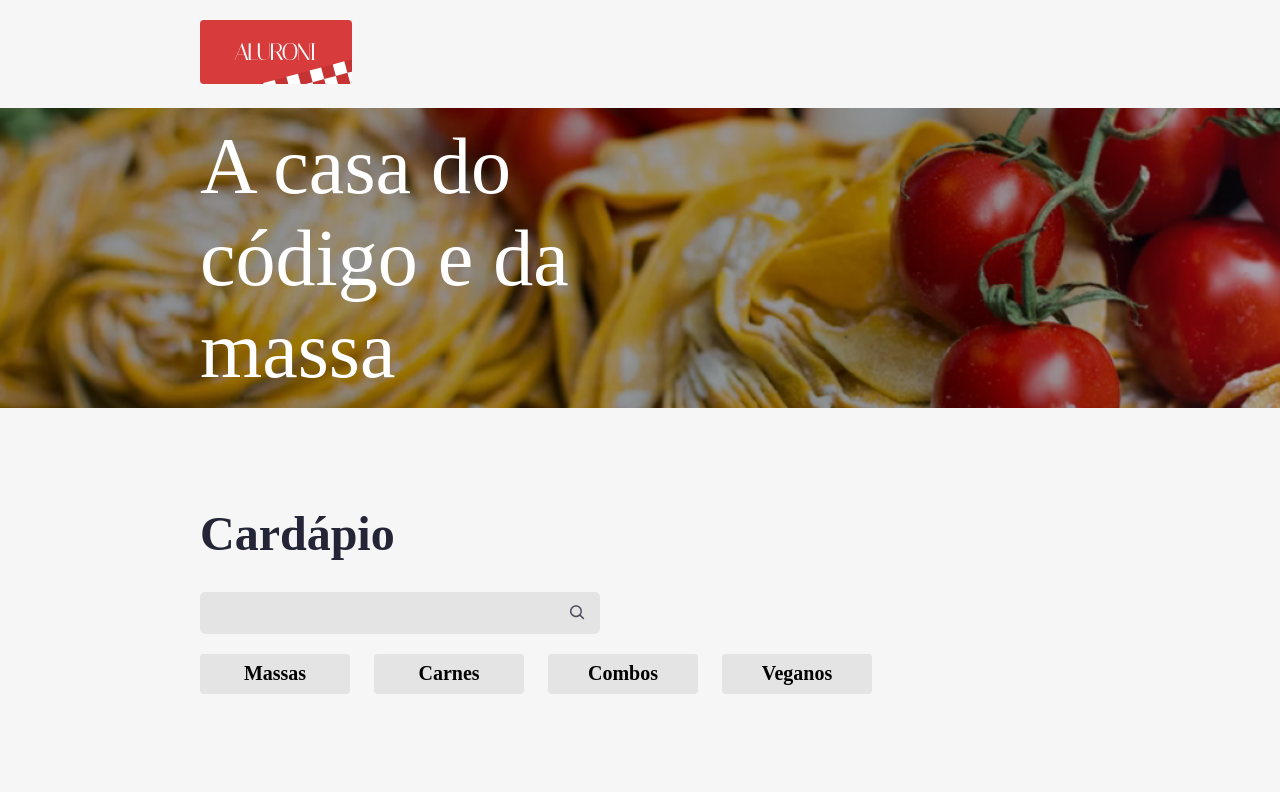
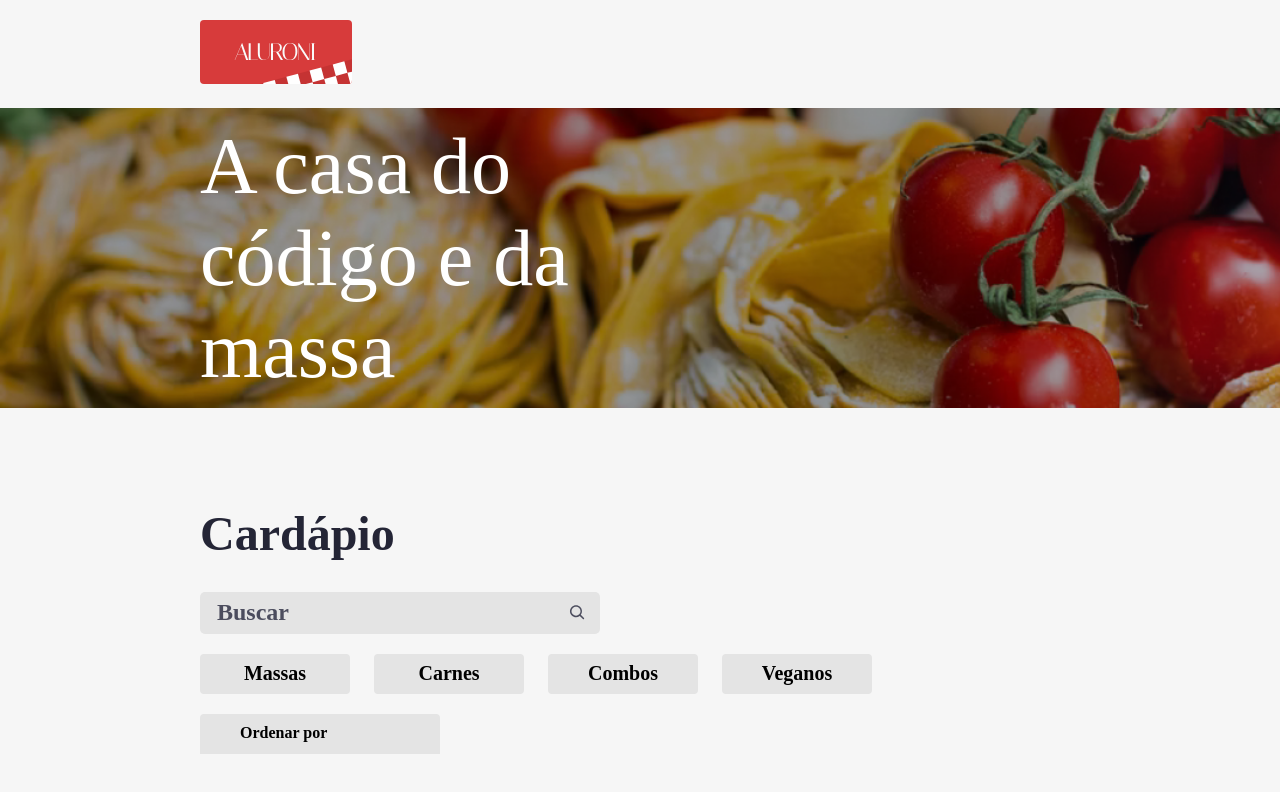
Before and after one commit to brunorochadelima/aluroni, a React (Vite) app: page / in a window 1280 px wide. Shown: the top 792 px of the page. Built offline with nearby package versions, Linux system fonts and the light colour scheme; a web font is replaced by a local one.

Commit message:
Criando o ordenador

```diff
--- a/src/pages/Cardapio/Cardapio.module.scss
+++ b/src/pages/Cardapio/Cardapio.module.scss
@@ -55,4 +55,12 @@
     font-size: 3rem;
     margin-bottom: 30px;
   }
+  &__filtros {
+    align-items: center;
+    display: flex;
+    flex-wrap: wrap;
+    justify-content: space-between;
+    margin-bottom: 30px;
+    width: 100%;
+  }
 }
--- /dev/null
+++ b/src/pages/Cardapio/Ordenador/Index.tsx
@@ -0,0 +1,17 @@
+import styles from "../Ordenador/Ordenador.module.scss";
+import opcoes from "./opcoes.json";
+
+import React from "react";
+
+export default function Ordenador() {
+  return (
+    <button className={styles.ordenador}>
+      <span>Ordenar por</span>
+      <div className={styles.ordenador__options}>
+        {opcoes.map((opcao) => (
+          <div className={styles.ordenador__option} key={opcao.value}>{opcao.nome}</div>
+        ))}
+      </div>
+    </button>
+  );
+}
--- /dev/null
+++ b/src/pages/Cardapio/Ordenador/Ordenador.module.scss
@@ -0,0 +1,49 @@
+@import "../../../styles/variaveis.scss";
+
+.ordenador {
+  align-items: center;
+  background-color: $grey;
+  border: none;
+  border-top-left-radius: 4px;
+  border-top-right-radius: 4px;
+  display: flex;
+  font-size: 1rem;
+  font-weight: bold;
+  height: 40px;
+  justify-content: space-between;
+  min-width: 240px;
+  padding: 0 40px;
+  position: relative;
+  &--ativo {
+    background-color: $blue;
+    color: white;
+  }
+  &__options {
+    display: none;
+    position: absolute;
+    left: 0;
+    flex-direction: column;
+    top: 100%;
+    width: 100%;
+    &--ativo {
+      display: flex;
+    }
+  }
+  &__option {
+    align-items: center;
+    background-color: $grey;
+    border-top: 2px solid $light-grey;
+    box-sizing: border-box;
+    color: $black;
+    display: flex;
+    height: 40px;
+    justify-content: center;
+    width: inherit;
+    &:hover,
+    &--ativo {
+      background-color: $blue;
+      cursor: pointer;
+      color: white;
+    }
+  }
+}
--- /dev/null
+++ b/src/pages/Cardapio/Ordenador/opcoes.json
@@ -0,0 +1,18 @@
+[
+  {
+    "nome": "",
+    "value": ""
+  },
+  {
+    "nome": "Porção",
+    "value": "porcao"
+  },
+  {
+    "nome": "Qtd. pessoas",
+    "value": "qtd_pessoas"
+  },
+  {
+    "nome": "Preço",
+    "value": "preco"
+  }
+]
--- a/src/pages/Cardapio/buscador/index.tsx
+++ b/src/pages/Cardapio/buscador/index.tsx
@@ -13,6 +13,7 @@
       <input
         value={busca}
         onChange={(evento) => setBusca(evento.target.value)}
+        placeholder="Buscar"
       />
       <CgSearch size={20} color="#4C4D5E" />
     </div>
--- a/src/pages/Cardapio/index.tsx
+++ b/src/pages/Cardapio/index.tsx
@@ -1,12 +1,13 @@
 import React from "react";
 import styles from "./Cardapio.module.scss";
 import logo from "../../assets/logo.svg";
-import Buscador from "./buscador";
+import Buscador from "./Buscador";
 import Filtros from "./Filtros";
+import Ordenador from "./Ordenador/Index";
 
 function Cardapio() {
   const [busca, setBusca] = React.useState("");
-  const [filtro, setFiltro] = React.useState<number | null>(null)
+  const [filtro, setFiltro] = React.useState<number | null>(null);
   return (
     <main>
       <nav className={styles.menu}>
@@ -19,7 +20,8 @@
         <h3 className={styles.cardapio__titulo}>Cardápio</h3>
         <Buscador busca={busca} setBusca={setBusca} />
         <div className={styles.cardapio__filtros}>
-        <Filtros filtro={filtro} setFiltro={setFiltro} />
+          <Filtros filtro={filtro} setFiltro={setFiltro} />
+          <Ordenador />
         </div>
       </section>
     </main>
```
